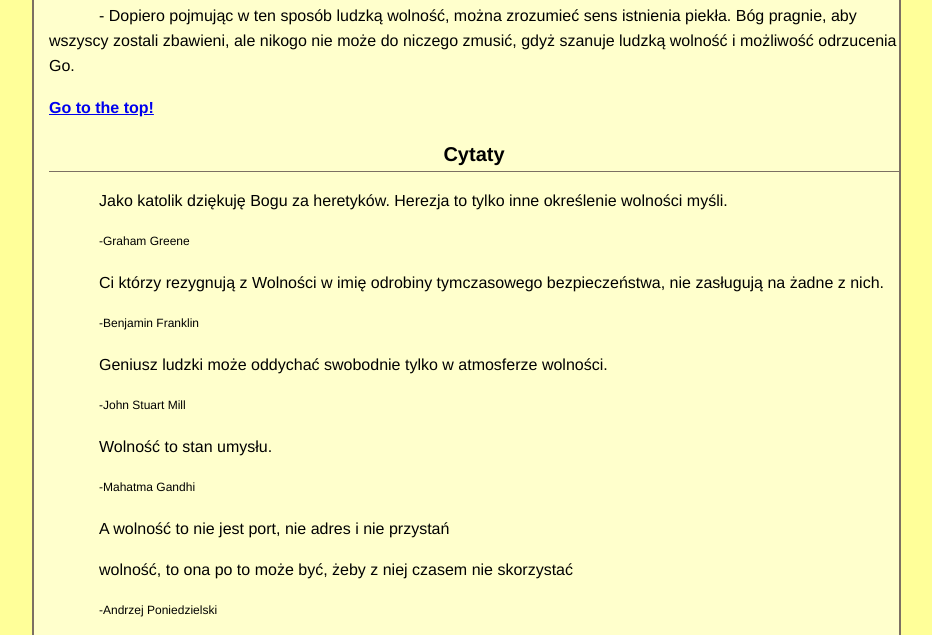
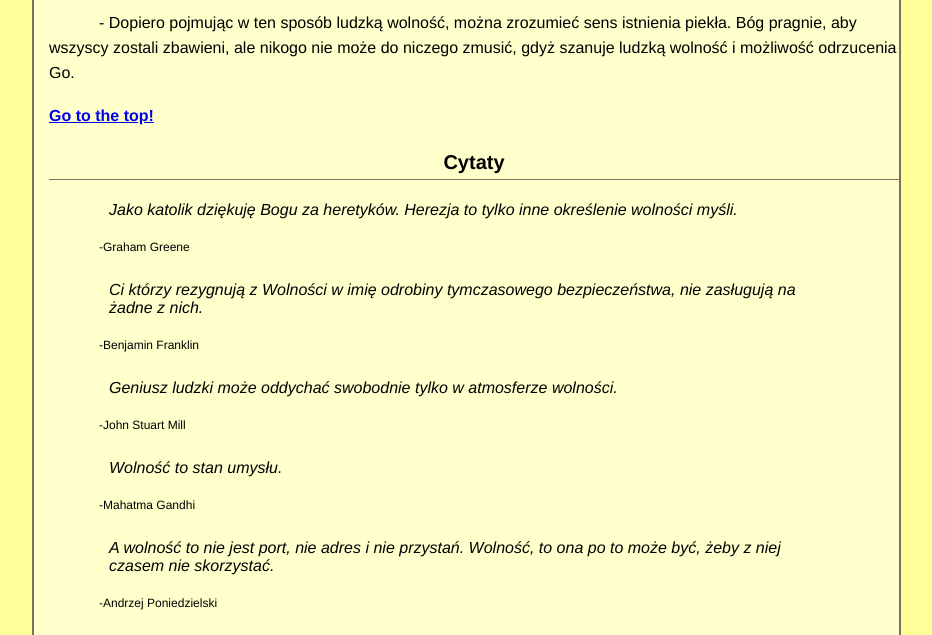
Before and after one commit to nowos/CT-HTML-CSS-blok-2, a plain HTML site: page index.html in a window 1280 px wide. Shown: the part 1577-2212 px from the top of the page, without its empty margins (272-1204 px from the left). Drawn offline with Linux system fonts and the light colour scheme.

Commit message:
Update index.html

```diff
--- a/index.html
+++ b/index.html
@@ -34,7 +34,6 @@ body{
 	height: 55px;
 	width: 55px;
 }
-
 #menu ul{
 	float: left;
 	height:auto;
@@ -91,6 +90,12 @@ footer{
 	}
 .author{
 	font-size: 12px;
+	text-align: lef;
+}
+blockquote{
+	padding: 5px 40px 0px 20px;
+	font-style: italic ;
+	text-align: left;
 }
 
 	</style>
@@ -120,11 +125,13 @@ footer{
 
                                 <!--    Content   -->
 		<div id="content">
+			<section id= "definition">
 				<a id="definition"><h1>Definicja</h1></a>
 					<p>Wolność – brak przymusu, sytuacja, w której można dokonywać wyborów spośród wszystkich dostępnych opcji. </p>
 					<p>Wolność może oznaczać brak osobistego zniewolenia (więzienie, niewolnictwo, praca przymusowa, porwanie), brak ograniczeń ze strony władz (wolność słowa, wolność zgromadzeń) i innych jednostek (szef, bank, szkoła, rodzina), a także zwyczajów społecznych i warunków naturalnych.</p>
 				<img src= "https://blog.hiddenharmonies.org/wp-content/uploads/2014/05/freedom-17371-1920x1080.jpg" width="300" height="150"  alt="ludek"/>
-
+			</section>
+			<section id= "types">
 				<a id="types"><h1> Rodzaje wolności</h1></a>
 					<p> Isaiah Berlin stworzył koncepcję dwóch wolności:</p>
 					<p> wolność pozytywna – tzw. "wolność do..." (zgromadzeń, wpływu na władze, wyborów, reprezentacji) tożsama z demokracją i demoliberalizmem. (główny ideolog John Stuart Mill) </p>
@@ -132,36 +139,43 @@ footer{
 					<p> Isaiah Berlin uważał, że tylko "wolność negatywna" jest prawdziwą wolnością. Demokracja stanowi bowiem raczej zagrożenie dla wolności niż środek prowadzący do wolności, ingerując w życie ludzkie mamiąc złudnym "prawem wyboru", wykorzystując niechęć wielu do sprzeciwu "wybranych przez nich władz".</p>
 					<p>Lewicowa krytyka społeczna wskazuje, że warunkiem korzystania z wielu wolności jest zabezpieczenie praw społecznych obywateli – takich jak prawo do pracy, dachu nad głową, bezpłatnej opieki zdrowotnej, edukacji. Według niej bez tych praw znaczna część społeczeństwa nie będzie w stanie korzystać z teoretycznie przysługujących im wolności osobistych i politycznych.</p>
 				<h4><a href="#top">Go to the top!</a></h4>
-
+			</section>
+			<section id= "religion">
 			<a id="religion"><h1>Wolność a religia</h1></a>
-
 				<h2>Wolność w buddyzmie:</h2>
 					<p>Głównym celem praktykowania metod jakie oferuje buddyzm jest oczyszczenie umysłu z negatywnych emocji, rozpuszczenie egoizmu oraz rozwinięcie wszechobejmującego współczucia, intuicyjnej mądrości i absolutnej wolności, co prowadzi do doświadczenia nieuwarunkowanej radości i szczęścia.</p>
-
 				<h2>Wolność w chrześcijaństwie: </h2>
 					<p>Według doktryny chrześcijańskiej, Bóg stworzył człowieka jako istotę rozumną, a przez to podobną do Boga; został stworzony jako wolny i mający panowanie nad swoimi czynami. </p>
-
 					<p>"Wolność jest zakorzenioną w rozumie i woli możliwością działania lub niedziałania, czynienia tego lub czegoś innego, a więc podejmowania przez siebie dobrowolnych działań"</p>
-
 					<p>Bóg szanuje wolność człowieka. "Rzec można, iż Bóg płaci za ten wielki dar, jakim obdarzył tę istotę, którą stworzył na swój obraz i podobieństwo. Pozostaje więc wobec tego daru konsekwentny". </p>
 					<p>- Dopiero pojmując w ten sposób ludzką wolność, można zrozumieć sens istnienia piekła. Bóg pragnie, aby wszyscy zostali zbawieni, ale nikogo nie może do niczego zmusić, gdyż szanuje ludzką wolność i możliwość odrzucenia Go.</p>
 				<h4><a href="#top">Go to the top!</a></h4>
-
+			</section>
+			<section id= "quotes">
 				<a id="quotes"><h1>Cytaty</h1></a>
-				<p>Jako katolik dziękuję Bogu za heretyków. Herezja to tylko inne określenie wolności myśli.</p>
+				<blockquote>
+					Jako katolik dziękuję Bogu za heretyków. Herezja to tylko inne określenie wolności myśli.
+				</blockquote>
 					<p class ="author">-Graham Greene</p>
-				<p>Ci którzy rezygnują z Wolności w imię odrobiny tymczasowego bezpieczeństwa, nie zasługują na żadne z nich.</p>
+				<blockquote>
+					Ci którzy rezygnują z Wolności w imię odrobiny tymczasowego bezpieczeństwa, nie zasługują na żadne z nich.
+				</blockquote>
 					<p class ="author">-Benjamin Franklin</p>
-				<p>Geniusz ludzki może oddychać swobodnie tylko w atmosferze wolności. </p>
+				<blockquote>
+					Geniusz ludzki może oddychać swobodnie tylko w atmosferze wolności.
+				</blockquote>
 					<p class ="author"> -John Stuart Mill</p>
-				<p>Wolność to stan umysłu.</p>
+				<blockquote>
+					Wolność to stan umysłu.
+				</blockquote>
 					<p class ="author">-Mahatma Gandhi</p>
-				<p>A wolność to nie jest port, nie adres i nie przystań</p>
-				<p>wolność, to ona po to może być, żeby z niej czasem
-				nie skorzystać</p>
+				<blockquote>
+					A wolność to nie jest port, nie adres i nie przystań. Wolność, to ona po to może być, żeby z niej czasem
+					nie skorzystać.
+				</blockquote>
 					<p class ="author">-Andrzej Poniedzielski</p>
 				<h4><a href="#top">Go to the top!</a></h4>
-
+			</section>
 													<!--    movie    -->
 
 				<iframe width="650" height="400" src="https://www.youtube.com/embed/LlY90lG_Fuw" allowfullscreen></iframe>
```
Lines whose indentation alone changed are shown as unchanged.
